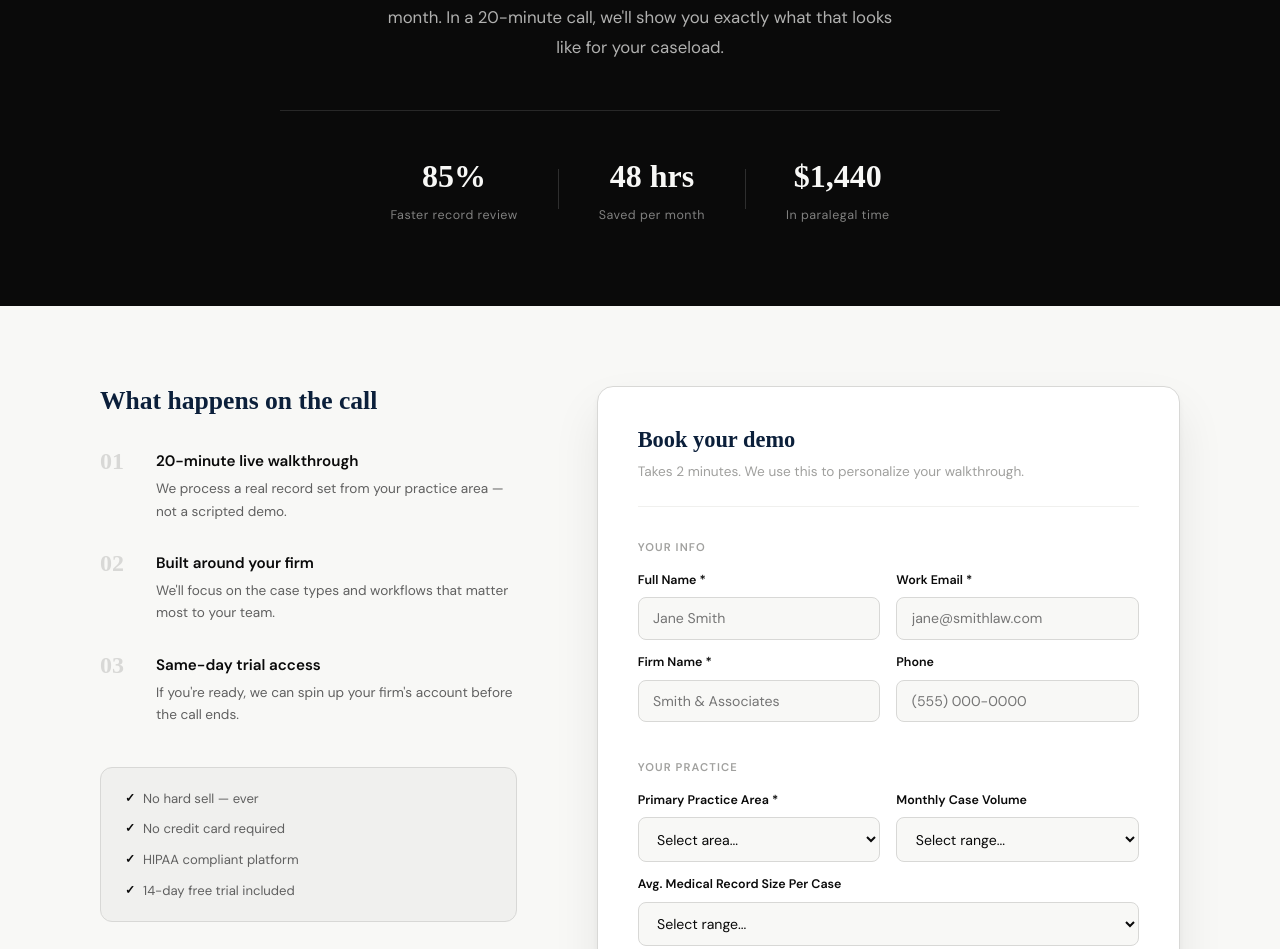
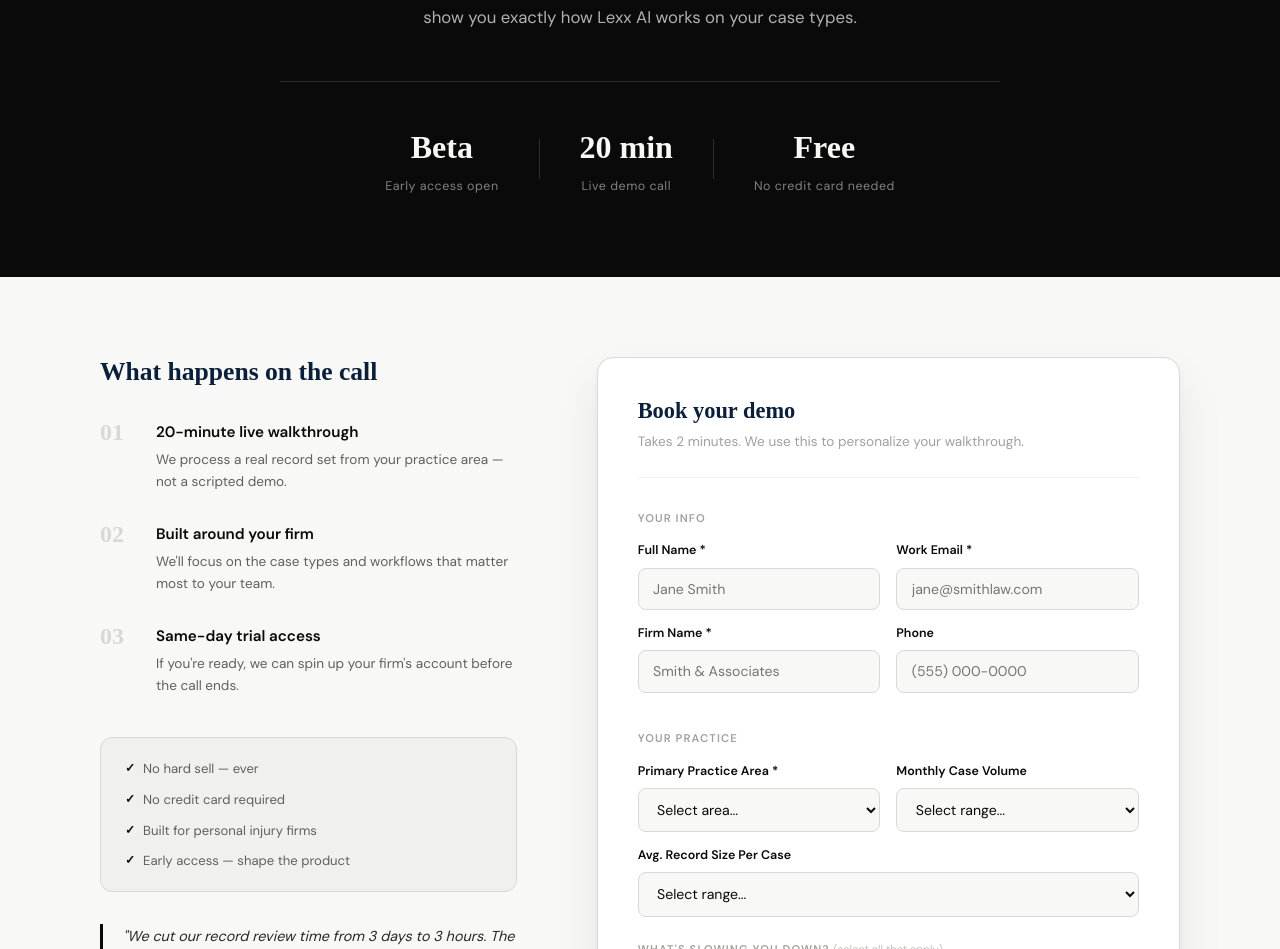
Before and after one commit to connorprecisionworks-sys/lexx-ai, a React (Create React App) app: page /contact in a window 1280 px wide. Shown: the part 423-1372 px from the top of the page. Built offline with nearby package versions, Linux system fonts and the light colour scheme.

Commit message:
Wire up EmailJS contact form

```diff
--- a/src/pages/Contact.jsx
+++ b/src/pages/Contact.jsx
@@ -1,5 +1,10 @@
 import { useState } from 'react';
+import emailjs from '@emailjs/browser';
 import './Contact.css';
+
+const SERVICE_ID = 'service_mfkwpvt';
+const TEMPLATE_ID = 'template_vp44bo8';
+const PUBLIC_KEY = 'rMSMaa_jaOYeCvYmU';
 
 const practiceAreas = [
   'Personal Injury', 'Mass Tort', 'Medical Malpractice',
@@ -49,6 +54,8 @@
 
 export default function Contact() {
   const [submitted, setSubmitted] = useState(false);
+  const [loading, setLoading] = useState(false);
+  const [error, setError] = useState('');
   const [form, setForm] = useState({
     name: '', email: '', firm: '', phone: '',
     area: '', caseVolume: '', recordVolume: '',
@@ -67,9 +74,34 @@
     }
   };
 
-  const handleSubmit = e => {
+  const handleSubmit = async (e) => {
     e.preventDefault();
-    setSubmitted(true);
+    setLoading(true);
+    setError('');
+
+    try {
+      await emailjs.send(
+        SERVICE_ID,
+        TEMPLATE_ID,
+        {
+          name: form.name,
+          email: form.email,
+          firm: form.firm,
+          phone: form.phone || 'Not provided',
+          area: form.area,
+          caseVolume: form.caseVolume || 'Not provided',
+          recordVolume: form.recordVolume || 'Not provided',
+          painPoints: form.painPoints.length > 0 ? form.painPoints.join(', ') : 'Not selected',
+          message: form.message || 'No additional message',
+        },
+        PUBLIC_KEY
+      );
+      setSubmitted(true);
+    } catch (err) {
+      setError('Something went wrong. Please try again or email us directly.');
+    } finally {
+      setLoading(false);
+    }
   };
 
   return (
@@ -84,23 +116,23 @@
             <span className="contact-hero__accent">save this month.</span>
           </h1>
           <p className="contact-hero__sub">
-            The average Lexx AI firm saves 48 hours of paralegal time per month.
-            In a 20-minute call, we'll show you exactly what that looks like for your caseload.
+            We're onboarding our first beta firms now. In a 20-minute call,
+            we'll show you exactly how Lexx AI works on your case types.
           </p>
           <div className="contact-hero__proof">
             <div className="proof-item">
-              <span className="proof-number">85%</span>
-              <span className="proof-label">Faster record review</span>
+              <span className="proof-number">Beta</span>
+              <span className="proof-label">Early access open</span>
             </div>
             <div className="proof-divider" />
             <div className="proof-item">
-              <span className="proof-number">48 hrs</span>
-              <span className="proof-label">Saved per month</span>
+              <span className="proof-number">20 min</span>
+              <span className="proof-label">Live demo call</span>
             </div>
             <div className="proof-divider" />
             <div className="proof-item">
-              <span className="proof-number">$1,440</span>
-              <span className="proof-label">In paralegal time</span>
+              <span className="proof-number">Free</span>
+              <span className="proof-label">No credit card needed</span>
             </div>
           </div>
         </div>
@@ -110,7 +142,7 @@
       <section className="contact-body">
         <div className="contact-layout">
 
-          {/* LEFT — What to expect */}
+          {/* LEFT */}
           <div className="contact-info">
             <h2 className="contact-info__heading">What happens on the call</h2>
             <div className="expect-list">
@@ -128,8 +160,8 @@
             <div className="contact-trust">
               <div className="trust-item">No hard sell — ever</div>
               <div className="trust-item">No credit card required</div>
-              <div className="trust-item">HIPAA compliant platform</div>
-              <div className="trust-item">14-day free trial included</div>
+              <div className="trust-item">Built for personal injury firms</div>
+              <div className="trust-item">Early access — shape the product</div>
             </div>
 
             <blockquote className="contact-quote">
@@ -139,11 +171,11 @@
             </blockquote>
           </div>
 
-          {/* RIGHT — Form */}
+          {/* FORM */}
           <div className="contact-form-wrap">
             {submitted ? (
               <div className="contact-success">
-                <div className="contact-success__icon"></div>
+                <div className="contact-success__icon">✓</div>
                 <h3>You're on the list.</h3>
                 <p>
                   We'll reach out to <strong>{form.email}</strong> within 1 business day
@@ -166,7 +198,6 @@
                   <p>Takes 2 minutes. We use this to personalize your walkthrough.</p>
                 </div>
 
-                {/* Basic info */}
                 <div className="form-section-label">Your info</div>
                 <div className="form-row">
                   <div className="form-group">
@@ -189,7 +220,6 @@
                   </div>
                 </div>
 
-                {/* Practice */}
                 <div className="form-section-label">Your practice</div>
                 <div className="form-row">
                   <div className="form-group">
@@ -208,15 +238,16 @@
                   </div>
                 </div>
                 <div className="form-group">
-                  <label>Avg. Medical Record Size Per Case</label>
+                  <label>Avg. Record Size Per Case</label>
                   <select name="recordVolume" value={form.recordVolume} onChange={handleChange}>
                     <option value="">Select range...</option>
                     {recordVolumes.map(v => <option key={v} value={v}>{v}</option>)}
                   </select>
                 </div>
 
-                {/* Pain points */}
-                <div className="form-section-label">What's slowing you down? <span className="form-section-hint">(select all that apply)</span></div>
+                <div className="form-section-label">
+                  What's slowing you down? <span className="form-section-hint">(select all that apply)</span>
+                </div>
                 <div className="pain-points-grid">
                   {painPoints.map(point => (
                     <button
@@ -230,7 +261,6 @@
                   ))}
                 </div>
 
-                {/* Message */}
                 <div className="form-group" style={{ marginTop: '1.25rem' }}>
                   <label>Anything specific you want to see?</label>
                   <textarea
@@ -242,8 +272,14 @@
                   />
                 </div>
 
-                <button type="submit" className="form-submit-btn">
-                  Book My Demo →
+                {error && (
+                  <p style={{ color: '#c0392b', fontSize: '0.85rem', marginBottom: '0.75rem' }}>
+                    {error}
+                  </p>
+                )}
+
+                <button type="submit" className="form-submit-btn" disabled={loading}>
+                  {loading ? 'Sending...' : 'Book My Demo →'}
                 </button>
                 <p className="form-disclaimer">No spam. No hard sell. We'll never share your information.</p>
               </form>
```
